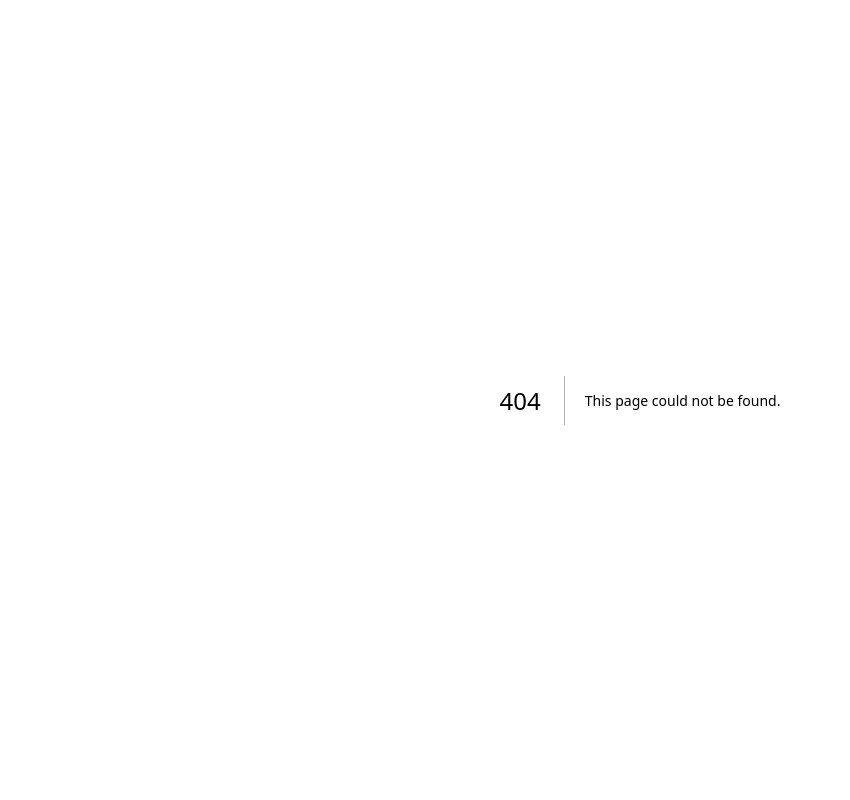
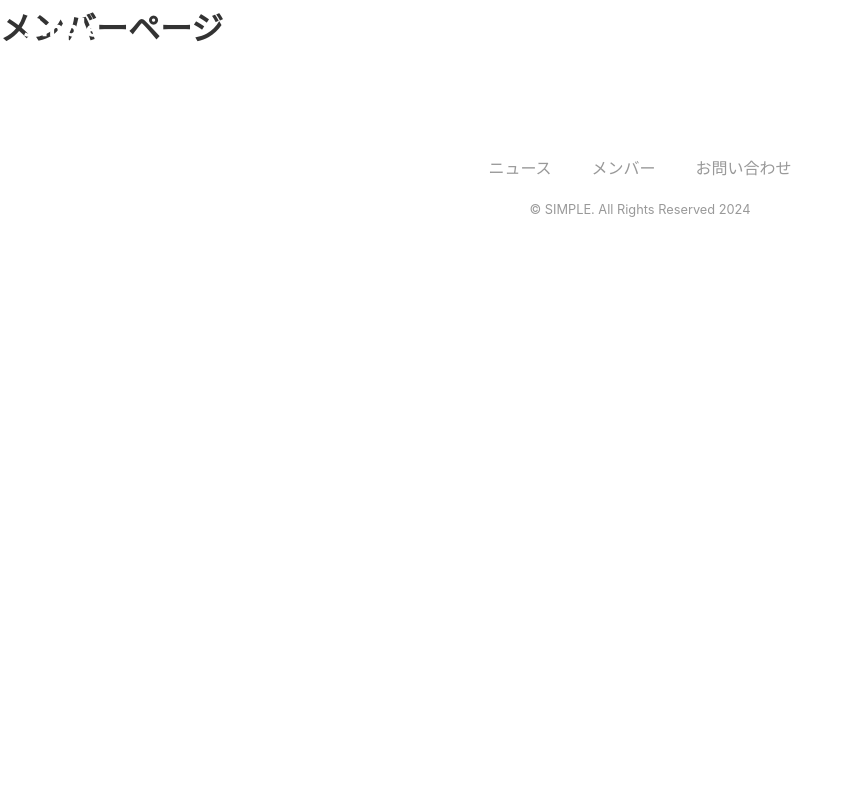
Before and after one commit to suzumasa96/my-next-project, a Next.js app: page /members in a window 1280 px wide. Before the commit this address had no page. Shown: the top 800 px of the page, without its empty margins (0-850 px from the left). Built offline with nearby package versions, Linux system fonts and the light colour scheme.

Commit message:
メンバーページを作成

```diff
--- a/app/_components/Header/index.module.css
+++ b/app/_components/Header/index.module.css
@@ -17,6 +17,12 @@
   width: auto;
 }
 
+.items {
+  display: flex;
+  color: #fff;
+  gap: 40px;
+}
+
 @media (max-width: 640px) {
   .header {
     padding: 24px 16px 8px;
--- a/app/_components/Header/index.tsx
+++ b/app/_components/Header/index.tsx
@@ -1,10 +1,11 @@
 import Image from "next/image";
+import Link from "next/link";
 import styles from "./index.module.css";
 
 export default function Header() {
   return (
     <header className={styles.header}>
-      <a href="/" className={styles.logoLink}>
+      <Link href="/" className={styles.logoLink}>
         <Image
           src="/logo.svg"
           alt="SIMPLE"
@@ -13,7 +14,14 @@ export default function Header() {
           height={133}
           priority
         />
-      </a>
+      </Link>
+      <nav>
+        <ul className={styles.items}>
+          <li>
+            <Link href="/members">メンバー</Link>
+          </li>
+        </ul>
+      </nav>
     </header>
   );
 }
--- /dev/null
+++ b/app/members/page.tsx
@@ -0,0 +1,7 @@
+export default function Page() {
+  return(
+    <div style={{ magin: 20 }}>
+      <h1>メンバーページ</h1>
+    </div>
+  );
+}
```
Also changed, not shown: app/members/page.module.css (added).
